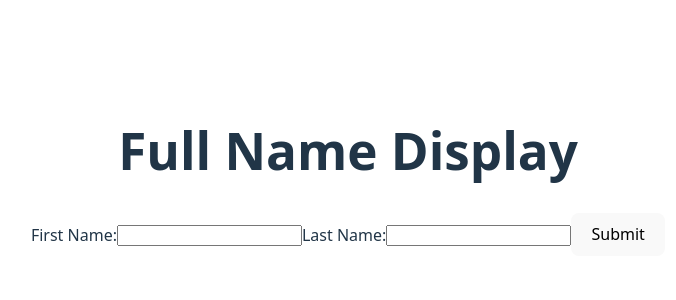
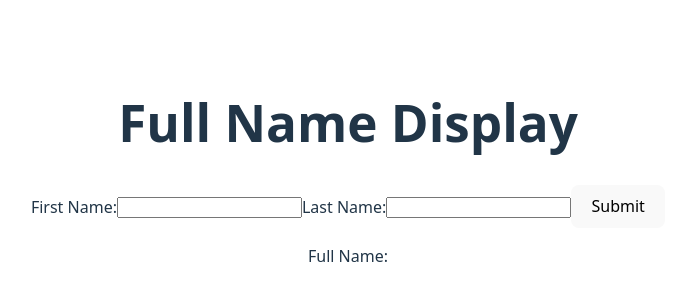
Before and after one commit to akhtarzaheen/xdisplay, a React (Vite) app: page / in a window 1280 px wide. Shown: the part 228-528 px from the top of the page, without its empty margins (292-968 px from the left). Built offline with nearby package versions, Linux system fonts and the light colour scheme.

Commit message:
xdisplay removed div6

```diff
--- a/src/App.jsx
+++ b/src/App.jsx
@@ -39,7 +39,7 @@ console.log(firstName.length === 0 || lastName.length === 0)
         <input onChange={handleLastNameChange} value={lastName} type="text" name="lastName" required/>
       <button type="submit">Submit</button>
     </form>
-       {text}
+       <p>{`Full Name: ${firstName} ${lastName}`}</p>
     </>
   )
 }
```
